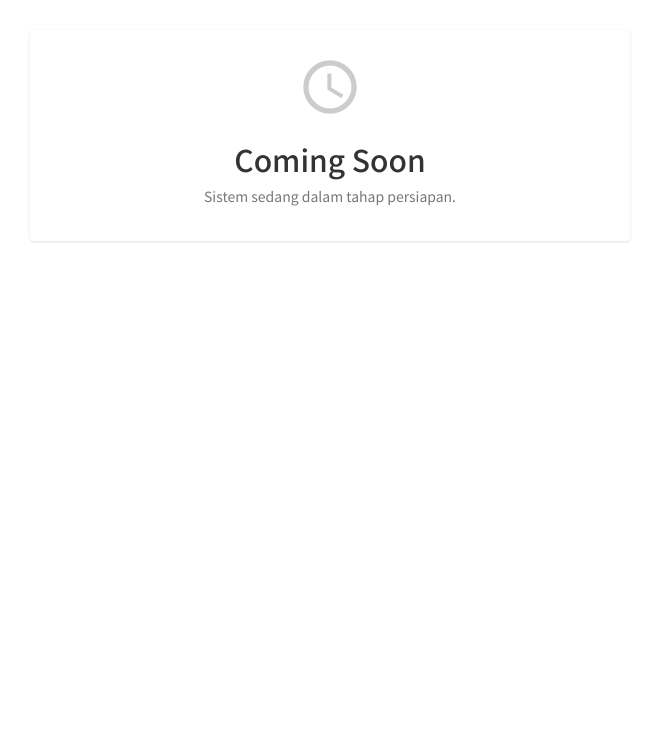
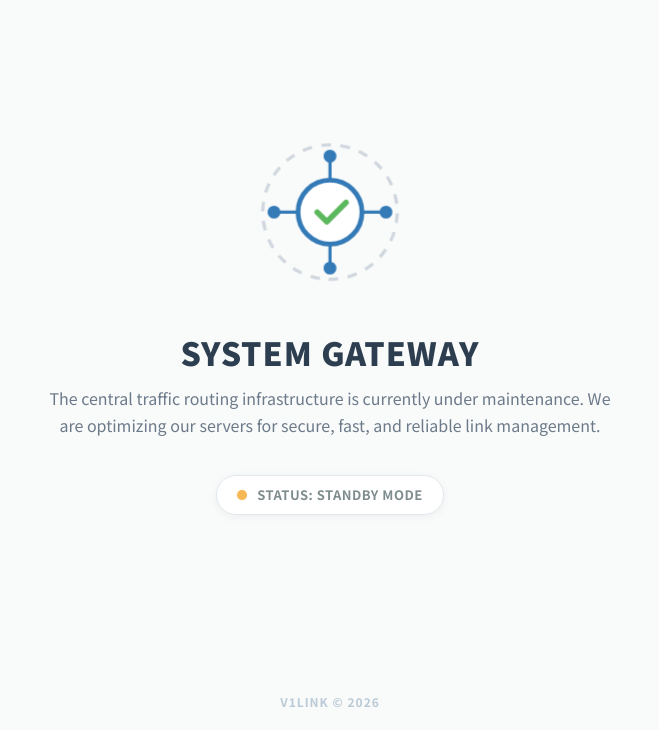
Before and after one commit to 06yasue/v1link-fb, a Next.js app: page / in a window 1280 px wide. Shown: the part 110-840 px from the top of the page, without its empty margins (310-969 px from the left). Before the commit the page ends 800 px from the top, so only its background shows below. Built offline with nearby package versions, Linux system fonts and the light colour scheme.

Commit message:
Update page.js

```diff
--- a/app/page.js
+++ b/app/page.js
@@ -1,13 +1,138 @@
 export default function Home() {
   return (
-    <div className="row">
-      <div className="col-md-12 text-center">
-        <div className="trim-box" style={{ marginTop: '100px' }}>
-          <i className="material-icons" style={{ fontSize: '64px', color: '#ccc' }}>schedule</i>
-          <h2>Coming Soon</h2>
-          <p className="text-muted">Sistem sedang dalam tahap persiapan.</p>
+    <div style={{
+      minHeight: '100vh',
+      display: 'flex',
+      flexDirection: 'column',
+      alignItems: 'center',
+      justifyContent: 'center',
+      backgroundColor: '#f9fafa',
+      padding: '20px',
+      position: 'relative',
+      overflow: 'hidden'
+    }}>
+
+      {/* INJEKSI CSS ANIMASI LOKAL */}
+      <style dangerouslySetInnerHTML={{
+        __html: `
+          @keyframes float {
+            0% { transform: translateY(0px); }
+            50% { transform: translateY(-15px); }
+            100% { transform: translateY(0px); }
+          }
+          @keyframes spinSlow {
+            100% { transform: rotate(360deg); }
+          }
+          @keyframes fadeInUp {
+            0% { opacity: 0; transform: translateY(30px); }
+            100% { opacity: 1; transform: translateY(0); }
+          }
+          @keyframes pulseDot {
+            0% { opacity: 0.4; transform: scale(0.8); }
+            50% { opacity: 1; transform: scale(1.2); }
+            100% { opacity: 0.4; transform: scale(0.8); }
+          }
+          .animate-fade-up {
+            animation: fadeInUp 1s ease-out forwards;
+          }
+        `
+      }} />
+
+      {/* KONTAINER UTAMA */}
+      <div className="animate-fade-up text-center" style={{ maxWidth: '600px', zIndex: 2 }}>
+
+        {/* SVG ANIMASI: Server/Gateway Node */}
+        <div style={{ animation: 'float 4s ease-in-out infinite', display: 'flex', justifyContent: 'center', marginBottom: '30px' }}>
+          <svg viewBox="0 0 100 100" width="160" height="160" xmlns="http://www.w3.org/2000/svg">
+            {/* Lingkaran Putar Putus-putus Luar */}
+            <circle cx="50" cy="50" r="42" fill="none" stroke="#d0d7de" strokeWidth="2" strokeDasharray="6 6" style={{ animation: 'spinSlow 20s linear infinite', transformOrigin: 'center' }} />
+
+            {/* Koneksi Garis (Network) */}
+            <line x1="50" y1="15" x2="50" y2="30" stroke="#337ab7" strokeWidth="2" />
+            <line x1="50" y1="70" x2="50" y2="85" stroke="#337ab7" strokeWidth="2" />
+            <line x1="15" y1="50" x2="30" y2="50" stroke="#337ab7" strokeWidth="2" />
+            <line x1="70" y1="50" x2="85" y2="50" stroke="#337ab7" strokeWidth="2" />
+
+            {/* Titik Server Luar */}
+            <circle cx="50" cy="15" r="4" fill="#337ab7" />
+            <circle cx="50" cy="85" r="4" fill="#337ab7" />
+            <circle cx="15" cy="50" r="4" fill="#337ab7" />
+            <circle cx="85" cy="50" r="4" fill="#337ab7" />
+
+            {/* Lingkaran Inti Gateway */}
+            <circle cx="50" cy="50" r="20" fill="#fff" stroke="#337ab7" strokeWidth="3" />
+
+            {/* Ceklis Keamanan di Tengah */}
+            <path d="M42 50 l 6 6 l 12 -12" fill="none" stroke="#5cb85c" strokeWidth="3.5" strokeLinecap="round" strokeLinejoin="round" />
+          </svg>
         </div>
+
+        {/* TEKS UTAMA */}
+        <h1 style={{
+          fontSize: '32px',
+          fontWeight: '900',
+          color: '#2c3e50',
+          letterSpacing: '1px',
+          textTransform: 'uppercase',
+          margin: '0 0 15px 0'
+        }}>
+          System Gateway
+        </h1>
+
+        <p style={{
+          fontSize: '16px',
+          lineHeight: '1.7',
+          color: '#6c7a89',
+          marginBottom: '35px',
+          padding: '0 15px'
+        }}>
+          The central traffic routing infrastructure is currently under maintenance. We are optimizing our servers for secure, fast, and reliable link management.
+        </p>
+
+        {/* STATUS BADGE */}
+        <div style={{
+          display: 'inline-flex',
+          alignItems: 'center',
+          backgroundColor: '#fff',
+          padding: '10px 20px',
+          borderRadius: '50px',
+          boxShadow: '0 2px 10px rgba(0,0,0,0.05)',
+          border: '1px solid #e1e8ed'
+        }}>
+          {/* Titik Animasi Pulse (Warna Kuning/Orange tanda Standby) */}
+          <div style={{
+            width: '10px',
+            height: '10px',
+            backgroundColor: '#f39c12',
+            borderRadius: '50%',
+            marginRight: '10px',
+            animation: 'pulseDot 2s ease-in-out infinite'
+          }}></div>
+          <span style={{
+            fontSize: '13px',
+            fontWeight: 'bold',
+            color: '#7f8c8d',
+            letterSpacing: '0.5px',
+            textTransform: 'uppercase'
+          }}>
+            Status: Standby Mode
+          </span>
+        </div>
+
       </div>
+
+      {/* WATERMARK KECIL DI POJOK BAWAH */}
+      <div style={{
+        position: 'absolute',
+        bottom: '20px',
+        color: '#bacad6',
+        fontSize: '12px',
+        fontWeight: 'bold',
+        letterSpacing: '1px'
+      }}>
+        V1LINK &copy; {new Date().getFullYear()}
+      </div>
+
     </div>
   );
 }
```
